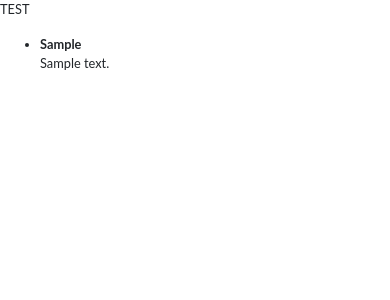
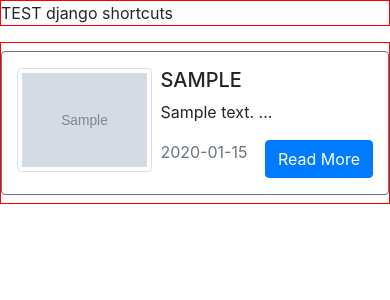
Before and after one commit to ArtemKhriapa/blog_test, a Django app: a page that uses blog/templates/test.html in a window 390 px wide. Shown: the top 300 px of the page. Run offline with Django 3.2, Linux system fonts and the light colour scheme; tables that the repository leaves empty hold one stand-in row (values such as "Sample post"); grey boxes marked "Sample" are stand-in pictures; some libraries are stand-ins or nearby versions.

Commit message:
fix media and static

```diff
--- a/blog/article/models.py
+++ b/blog/article/models.py
@@ -7,7 +7,7 @@ class Article(models.Model):
     text = models.TextField()
     date = models.DateTimeField(auto_now=True)
     publish_date = models.TextField(blank=True, max_length = 50,null=True, default= None)
-    image = models.ImageField(blank=True, upload_to='static/images')
+    image = models.ImageField(blank=True, upload_to='images')
 
     @property
     def publish_it(self):
--- a/blog/blog/urls.py
+++ b/blog/blog/urls.py
@@ -1,4 +1,7 @@
 from django.conf.urls import url, include
+from django.conf import settings
+from django.contrib.staticfiles.urls import static
+from django.contrib.staticfiles.urls import staticfiles_urlpatterns
 from django.contrib import admin
 from article.views import HomeView, TestView
 
@@ -8,3 +11,6 @@ urlpatterns = [
     url(r'myblog/', HomeView),
     url(r'^htmlblog/', TestView)
 ]
+
+urlpatterns += static(settings.MEDIA_URL, document_root=settings.MEDIA_ROOT)
+urlpatterns += staticfiles_urlpatterns()
--- a/blog/static/css/styles.css
+++ b/blog/static/css/styles.css
@@ -1,7 +1,7 @@
-/*.container {*/
-  /*border: 1px solid red; }*/
+.content-box {
+  border: 1px solid red; }
 
-/*.content {*/
-  /*display: none !important; }*/
+.container {
+  border: 1px solid red; }
 
 /*# sourceMappingURL=styles.css.map */
--- a/blog/templates/index.html
+++ b/blog/templates/index.html
@@ -7,7 +7,7 @@
     <link rel="stylesheet" href="https://stackpath.bootstrapcdn.com/bootstrap/4.1.2/css/bootstrap.min.css" integrity="sha384-Smlep5jCw/wG7hdkwQ/Z5nLIefveQRIY9nfy6xoR1uRYBtpZgI6339F5dgvm/e9B" crossorigin="anonymous">
 
 
-    <title>Myblog testcase </title>
+    <title>use JS</title>
 </head>
 <body>
     <header class="border-bottom border-secondary mb-2">
@@ -30,6 +30,7 @@
                         <li class="nav-item">
                             <a class="nav-link px-3 text-right" href="https://www.linkedin.com/in/artem-khriapa-ab0169153/" target="_blank">About me</a>
                         </li>
+                        <li>
                             <a class="nav-link px-3 text-right" href="https://github.com/ArtemKhriapa" target="_blank">About me too</a>
                         </li>
                     </ul>
--- a/blog/templates/test.html
+++ b/blog/templates/test.html
@@ -1,25 +1,42 @@
 <!DOCTYPE html>
-{% load static %}
+{% load staticfiles %}
 <html lang="en">
 <head>
     <meta charset="UTF-8">
     <meta name="viewport" content="width=device-width, initial-scale=1.0">
     <meta http-equiv="X-UA-Compatible" content="ie=edge">
-    <link type="text/css" rel="stylesheet" href="{% static 'css/main.css' %}">
-    <title>var 2</title>
+    <link type="text/css" rel="stylesheet" href="{% static 'css/styles.css' %}">
+    <link rel="stylesheet" href="https://stackpath.bootstrapcdn.com/bootstrap/4.1.2/css/bootstrap.min.css" integrity="sha384-Smlep5jCw/wG7hdkwQ/Z5nLIefveQRIY9nfy6xoR1uRYBtpZgI6339F5dgvm/e9B" crossorigin="anonymous">
+    <title>use shortcuts</title>
 </head>
 <body>
-<p>TEST</p>
-    <div class="content-box">
-{#        <p>here {{ article_list }}</p>#}
-        <ul>
+<p class="content-box">TEST django shortcuts</p>
+    <div class="container">
         {% for article in article_list %}
-            <li>
-                <strong>{{ article.header }}</strong>
-                <p>{{ article.text }}</p>
-            </li>
+            <div class="row content my-2 " id="content" style="">
+            <div class="col-md-12 border rounded border-secondary">
+                <div id="hidetext" style="display: none"></div>
+                <div class="d-flex py-3 rounded border-secondary">
+                    <div class="image w-50 pr-2">
+                        <img id="article-image" class="img-thumbnail w-100" src="{{ article.image.url }}" alt="{{ article.image.path}}">
+                    </div>
+                    <div class="d-flex flex-column w-75">
+                        <h5 id="header-text" class="text-uppercase">{{ article.header }}</h5>
+                        <p id="article-short">{{ article.shorttext }} </p>
+                        <div class="d-flex button-section mt-auto ">
+                            <span id="publishied-date" class="text-muted mr-auto ">{{ article.publish_date }}</span>
+                            <a id="article-button" role="button" href="#" class="btn mt-auto btn-primary ml-auto text-capitalize article-button">read more</a>
+                        </div>
+                    </div>
+                </div>
+            </div>
+        </div>
         {% endfor %}
-        </ul>
     </div>
+
+    <script src="https://ajax.googleapis.com/ajax/libs/jquery/3.3.1/jquery.min.js"></script>
+    <script src="https://cdnjs.cloudflare.com/ajax/libs/popper.js/1.14.3/umd/popper.min.js" integrity="sha384-ZMP7rVo3mIykV+2+9J3UJ46jBk0WLaUAdn689aCwoqbBJiSnjAK/l8WvCWPIPm49" crossorigin="anonymous"></script>
+    <script src="https://stackpath.bootstrapcdn.com/bootstrap/4.1.2/js/bootstrap.min.js" integrity="sha384-o+RDsa0aLu++PJvFqy8fFScvbHFLtbvScb8AjopnFD+iEQ7wo/CG0xlczd+2O/em" crossorigin="anonymous"></script>
+
 </body>
 </html>
```
Also changed, not shown: blog/blog/settings.py (+10 -1 lines), blog/article/migrations/0002_auto_20180723_2057.py (added), blog/article/migrations/0003_auto_20180723_2104.py (added).
